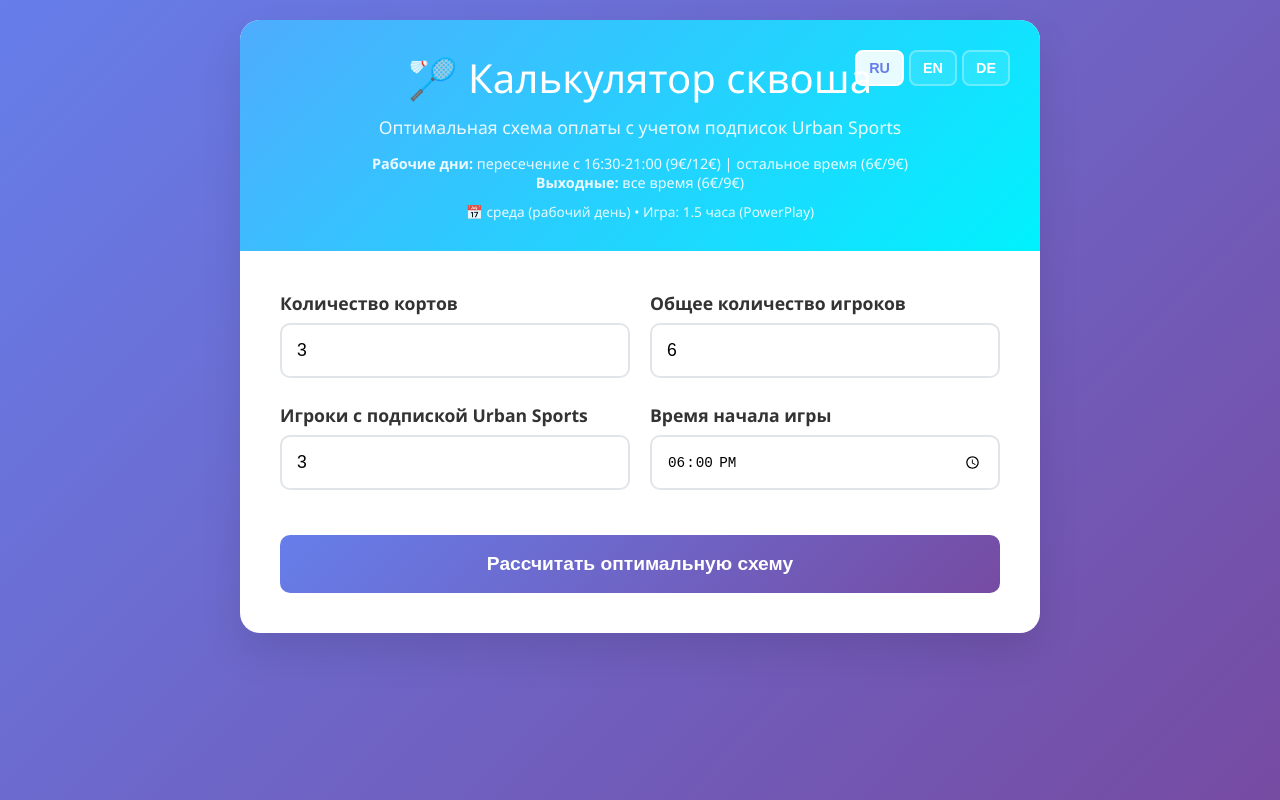
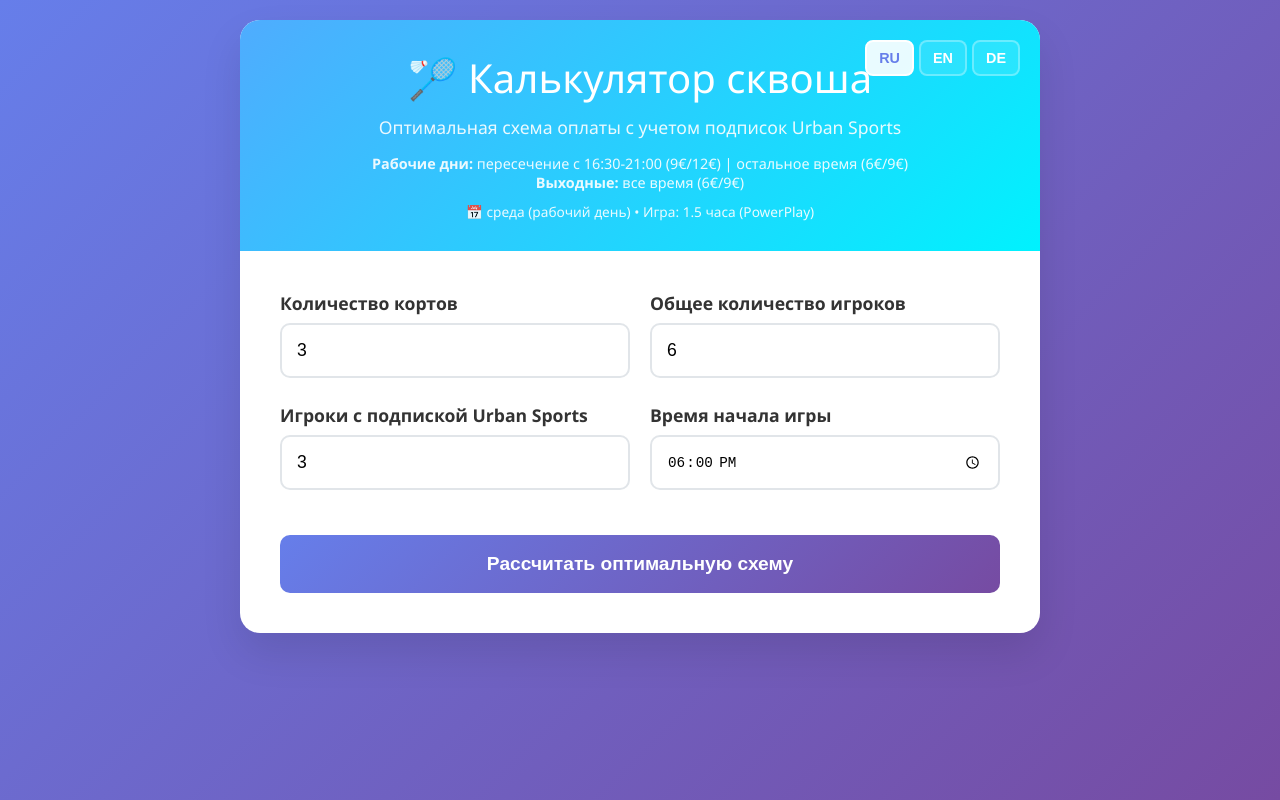
Before and after one commit to akhvorov/squash, a plain HTML site: page index.html in a window 1280 px wide. Drawn offline with Linux system fonts and the light colour scheme.

Commit message:
Move language switcher to container corner

```diff
--- a/index.html
+++ b/index.html
@@ -26,6 +26,7 @@
             border-radius: 20px;
             box-shadow: 0 20px 40px rgba(0,0,0,0.1);
             overflow: hidden;
+            position: relative;
         }
 
         .header {
@@ -252,17 +253,15 @@
 </head>
 <body>
     <div class="container">
+        <div class="language-switcher" style="position: absolute; top: 20px; right: 20px; z-index: 10;">
+            <button onclick="switchLanguage('ru')" class="lang-btn active" id="lang-ru">RU</button>
+            <button onclick="switchLanguage('en')" class="lang-btn" id="lang-en">EN</button>
+            <button onclick="switchLanguage('de')" class="lang-btn" id="lang-de">DE</button>
+        </div>
         <div class="header">
-            <div style="position: relative; margin-bottom: 10px;">
-                <div style="text-align: center;">
-                    <h1 id="title">🏸 Калькулятор сквоша</h1>
-                    <p id="subtitle">Оптимальная схема оплаты с учетом подписок Urban Sports</p>
-                </div>
-                <div class="language-switcher" style="position: absolute; top: 0; right: 0;">
-                    <button onclick="switchLanguage('ru')" class="lang-btn active" id="lang-ru">RU</button>
-                    <button onclick="switchLanguage('en')" class="lang-btn" id="lang-en">EN</button>
-                    <button onclick="switchLanguage('de')" class="lang-btn" id="lang-de">DE</button>
-                </div>
+            <div style="text-align: center;">
+                <h1 id="title">🏸 Калькулятор сквоша</h1>
+                <p id="subtitle">Оптимальная схема оплаты с учетом подписок Urban Sports</p>
             </div>
             <div style="margin-top: 15px; font-size: 0.9em; opacity: 0.9;">
                 <div id="pricing-info">
```
